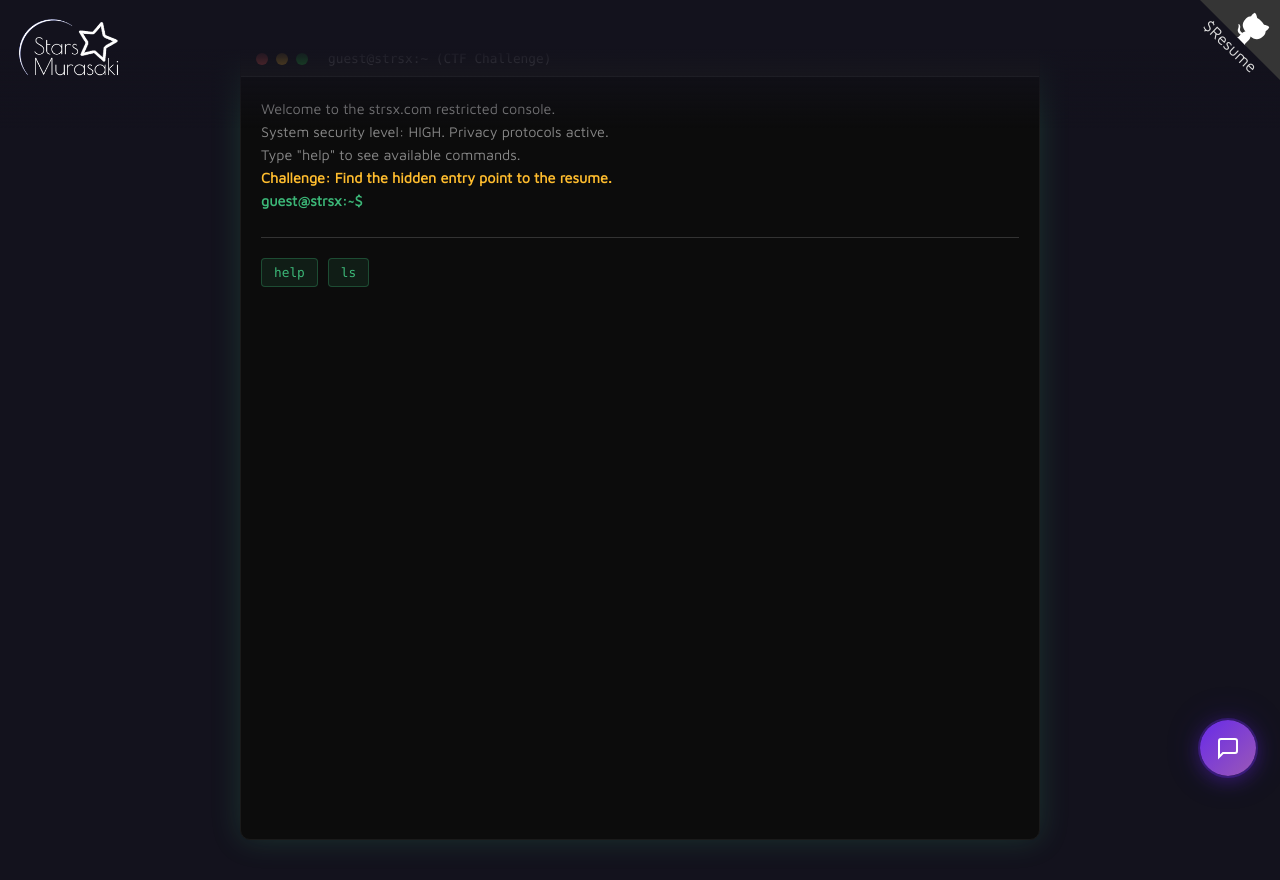
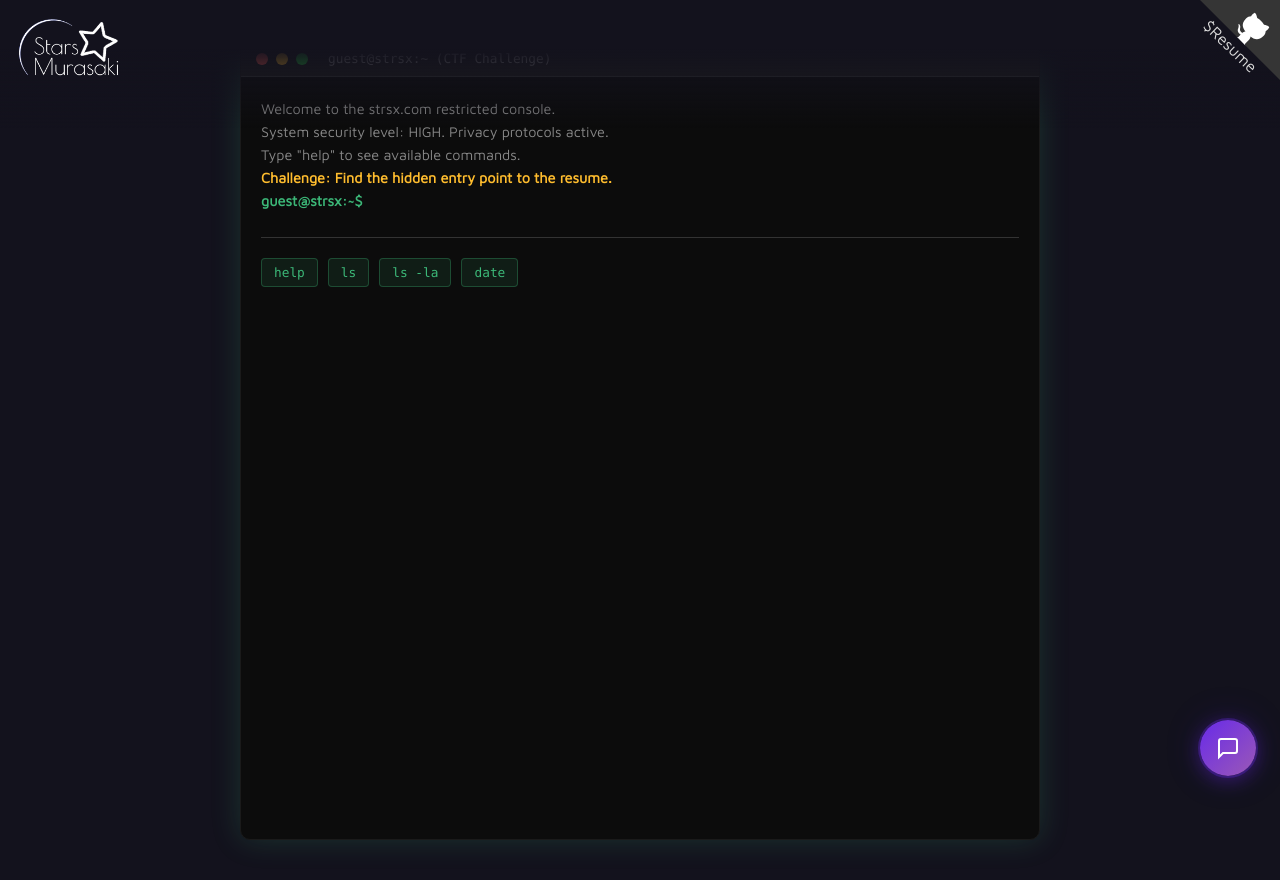
Before and after one commit to sebastian93921/strsx.com, a Vue app: page /resume-console in a window 1280 px wide. Built offline with nearby package versions, Linux system fonts and the light colour scheme.

Commit message:
Update ResumeConsole.vue

```diff
--- a/src/components/ResumeConsole.vue
+++ b/src/components/ResumeConsole.vue
@@ -54,13 +54,21 @@ const currentInput = ref('');
 const currentStep = ref(0); // 0: start, 1: ls done, 2: cat hint done, 3: decoded done
 
 const quickCmds = computed(() => {
+    const decoys = ['whoami', 'pwd', 'date', 'ls -la', 'cat secret_binary'];
+    // Randomly pick 2 decoys
+    const pickedDecoys = decoys.sort(() => 0.5 - Math.random()).slice(0, 2);
+
+    let mainCmds = [];
     switch (currentStep.value) {
-        case 0: return ['help', 'ls'];
-        case 1: return ['cat hint.txt', 'clear'];
-        case 2: return ['base64decode ZGlnaXRhbF9wcmVzZW5jZQ==', 'clear'];
-        case 3: return ['unlock digital_presence', 'clear'];
-        default: return ['help', 'ls', 'clear'];
+        case 0: mainCmds = ['help', 'ls']; break;
+        case 1: mainCmds = ['cat hint.txt', 'clear']; break;
+        case 2: mainCmds = ['base64decode ZGlnaXRhbF9wcmVzZW5jZQ==', 'clear']; break;
+        case 3: mainCmds = ['unlock digital_presence', 'clear']; break;
+        default: mainCmds = ['help', 'ls', 'clear'];
     }
+
+    // Combine and shuffle slightly
+    return [...mainCmds, ...pickedDecoys].sort(() => 0.5 - Math.random());
 });
 
 const terminalLines = ref([
@@ -144,6 +152,15 @@ const processCommand = (rawCmd) => {
             break;
         case 'whoami':
             terminalLines.value.push({ text: 'guest_user_#412', type: 'system' });
+            break;
+        case 'pwd':
+            terminalLines.value.push({ text: '/home/guest', type: 'system' });
+            break;
+        case 'date':
+            terminalLines.value.push({ text: new Date().toString(), type: 'system' });
+            break;
+        case 'ls -la':
+            terminalLines.value.push({ text: 'total 4 <br> drwxr-xr-x 2 root root 4096 Jan 30 13:37 . <br> drwxr-xr-x 3 root root 4096 Jan 30 13:37 .. <br> -r--r--r-- 1 root root  42 Jan 30 13:37 hint.txt <br> -r--r----- 1 root root 1024 Jan 30 13:37 secret_binary', type: 'system' });
             break;
         default:
             terminalLines.value.push({ text: `Command not found: ${cmd}`, type: 'error' });
```
